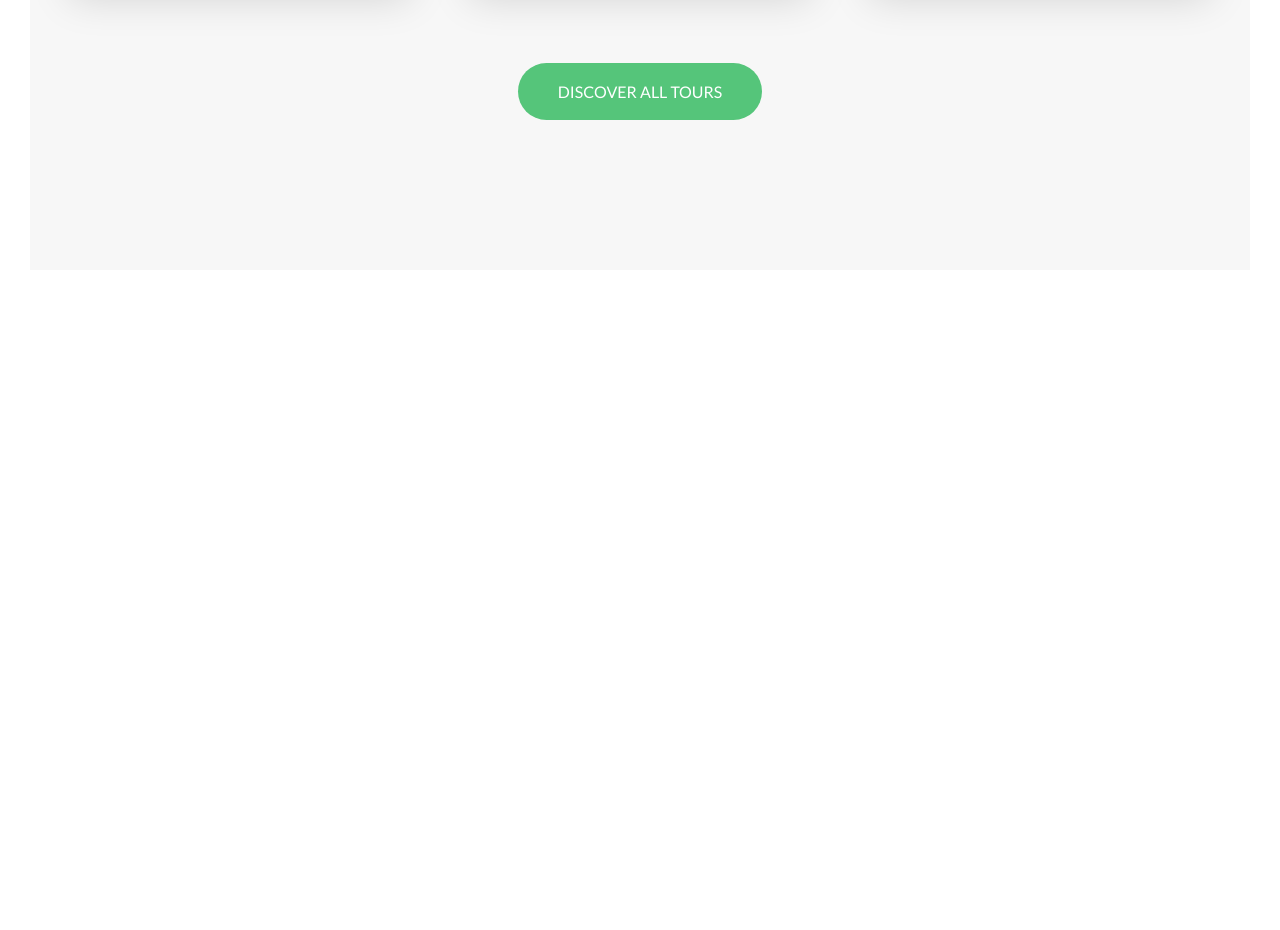
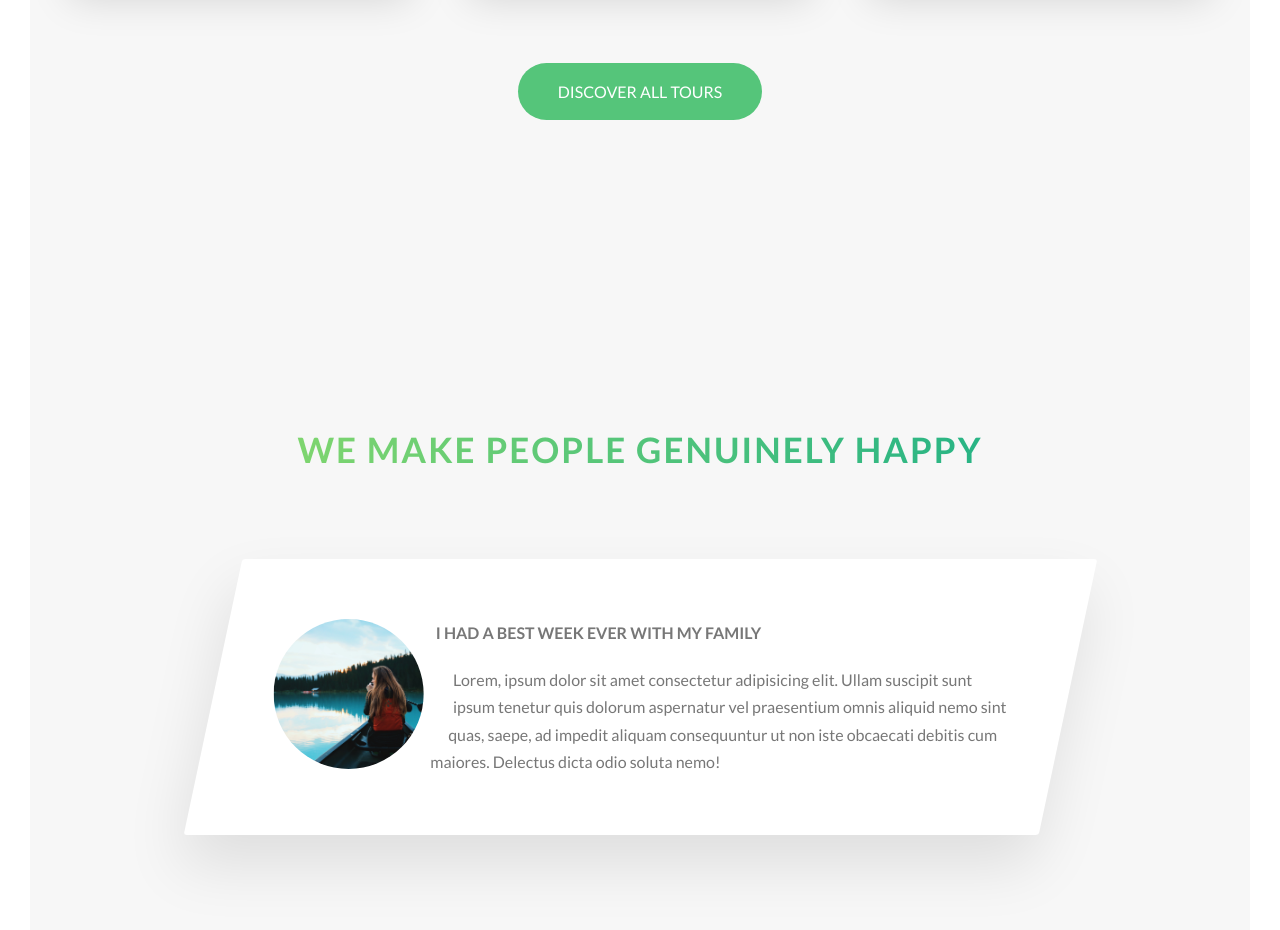
Before and after one commit to KE9SH1N/Natours, a website: page index.html in a window 1280 px wide. Shown: the part 3046-3976 px from the top of the page. Before the commit the page ends 3346 px from the top, so only its background shows below. Drawn offline with Linux system fonts and the light colour scheme.

Commit message:
added stories section

```diff
--- a/index.html
+++ b/index.html
@@ -217,6 +217,29 @@
                 </div>
 
             </section>
+
+            <section class="section-stories">
+                <div class="u-center-text u-margin-bottom-big">
+                    <h2 class="heading-secondary">
+                        We make people genuinely happy
+                    </h2>
+                </div>
+                <div class="row">
+                    <div class="story">
+                        <figure class="story__shape">
+                            <img src="img/nat-8.jpg" alt="Person on a tour" class="story__img">
+                        </figure>
+                        <div class="story__text">
+                            <h3 class="heading-tertiary u-margin-bottom-small">
+                                I had a best week ever with my family
+                            </h3>
+                            <p>
+                                Lorem, ipsum dolor sit amet consectetur adipisicing elit. Ullam suscipit sunt ipsum tenetur quis dolorum aspernatur vel praesentium omnis aliquid nemo sint quas, saepe, ad impedit aliquam consequuntur ut non iste obcaecati debitis cum maiores. Delectus dicta odio soluta nemo!
+                            </p>
+                        </div>
+                    </div>
+                </div>
+            </section>
         </main>
     </body>
 </html>
--- /dev/null
+++ b/sass/components/_story.scss
@@ -0,0 +1,30 @@
+.story{
+    width: 75%;
+    margin: 0 auto;
+    box-shadow: 0 3rem 6rem rgba($color-black, .1);
+    background-color: $color-white;
+    border-radius: 3px;
+    padding: 6rem;
+    padding-left: 9rem;
+    font-size: $default-font-size;
+    transform:skewX(-12deg);
+
+    &__shape{
+        width: 15rem;
+        height: 15rem;
+        float: left;
+        -webkit-shape-outside:circle(50% at 50% 50%);
+        shape-outside: circle(50% at 50% 50%);
+
+        clip-path: circle(50% at 50% 50%);
+        transform: translateX(-3rem) skewX(12deg);
+    }
+
+    &__img{
+        height: 100%;
+    }
+
+    &__text{
+        transform: skewX(12deg);
+    }
+}
--- a/sass/main.scss
+++ b/sass/main.scss
@@ -11,6 +11,7 @@
 @import "./components/composition";
 @import "./components/feature-box";
 @import "./components/card";
+@import "./components/story";
 
 @import "./layouts/header";
 @import "./layouts/grid";
--- a/sass/pages/_home.scss
+++ b/sass/pages/_home.scss
@@ -28,3 +28,8 @@
     padding: 25rem 0 15rem 0;
     margin-top: -10rem;
 }
+
+.section-stories{
+    padding: 15rem 0;
+    background-color: $color-gray-light-1;
+}
```
Also changed, not shown: css/style.css.
